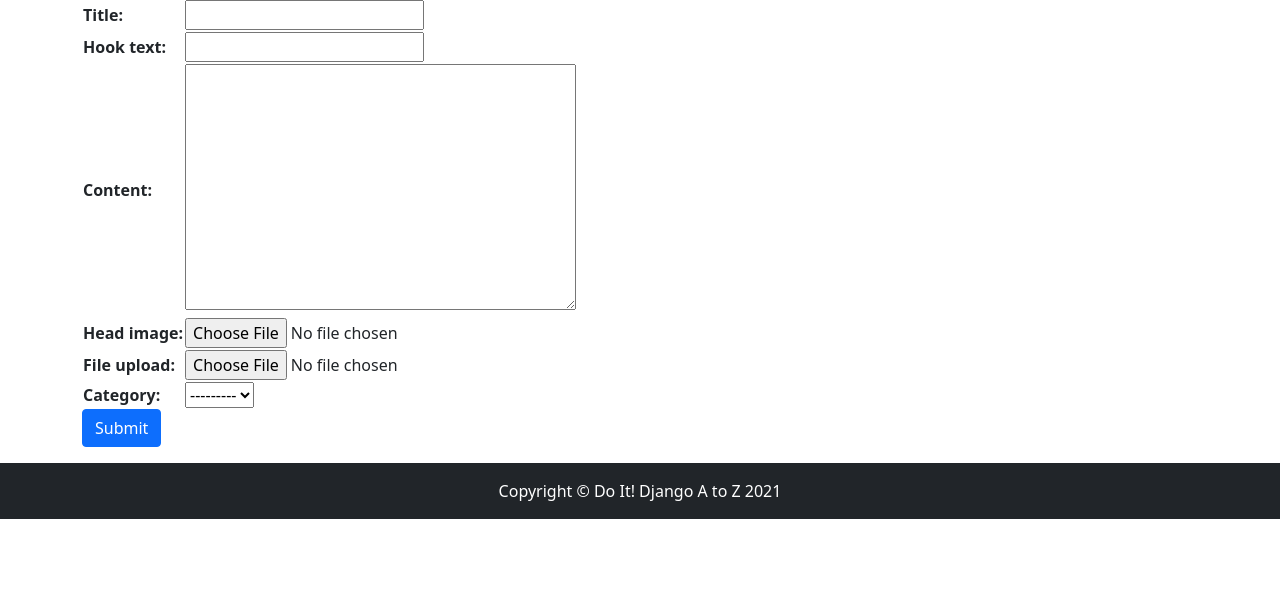
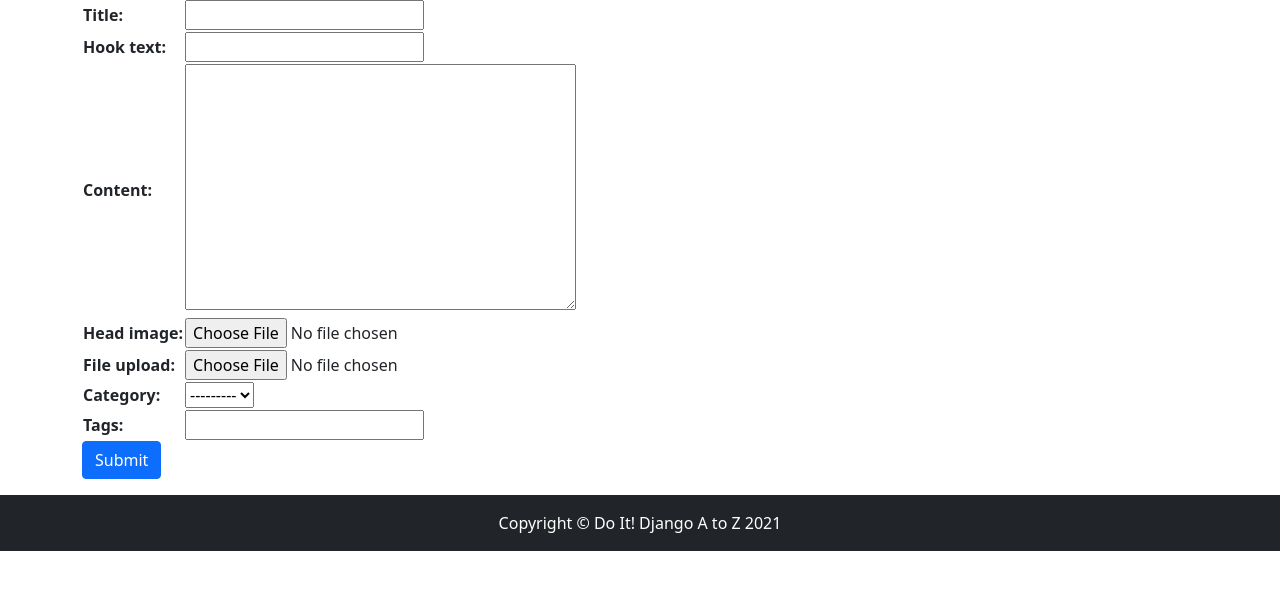
Before and after one commit to CodeDiary18/Django-and-Bootstrap_Blog, a Django app: page /blog/create_post/ in a window 1280 px wide. Shown: the part 154-744 px from the top of the page. Run offline with Django 3.2, Linux system fonts and the light colour scheme; the visitor is signed in with stand-in values (Sample User, id 1); data that the repository does not hold is empty; some libraries are stand-ins or nearby versions.

Commit message:
포스트 작성시 텍스트로 태그 지정하기

```diff
--- a/django 웹사이트/blog/templates/blog/post_form.html
+++ b/django 웹사이트/blog/templates/blog/post_form.html
@@ -6,6 +6,10 @@
     <form method="post" enctype="multipart/form-data">{% csrf_token %}
         <table>
             {{ form }}
+        <tr>
+            <th><label for="id_tags_str">Tags:</label></th>
+            <td><input type="text" name="tags_str" id="id_tags_str"></td>
+        </tr>
         </table>
         <button type="submit" class="btn btn-primary float-right">Submit</button>
     </form>
--- a/django 웹사이트/blog/views.py
+++ b/django 웹사이트/blog/views.py
@@ -3,7 +3,7 @@ from django.views.generic import ListView, DetailView, CreateView, UpdateView
 from django.contrib.auth.mixins import LoginRequiredMixin, UserPassesTestMixin
 from .models import Post, Category, Tag
 from django.core.exceptions import PermissionDenied
-
+from django.utils.text import slugify
 class PostUpdate(LoginRequiredMixin, UpdateView):
     model = Post
     fields = ['title', 'hook_text', 'content', 'head_image', 'file_upload', 'category']
@@ -56,7 +56,23 @@ class PostCreate(LoginRequiredMixin, UserPassesTestMixin, CreateView):
         current_user = self.request.user
         if current_user.is_authenticated and (current_user.is_staff or current_user.is_superuser):
             form.instance.author = current_user
-            return super(PostCreate, self).form_valid(form)
+            response = super(PostCreate, self).form_valid(form)
+
+            tags_str = self.request.POST.get('tags_str')
+            if tags_str:
+                tags_str = tags_str.strip()
+
+                tags_str = tags_str.replace(',', ';')
+                tags_list = tags_str.split(';')
+                for t in tags_list:
+                    t = t.strip()
+                    tag, is_tag_created = Tag.objects.get_or_create(name=t)
+                    if is_tag_created:
+                        tag.slug = slugify(t, allow_unicode=True)
+                        tag.save()
+                    self.object.tags.add(tag)
+            return response
+
         else:
             return redirect('/blog/')
 
```
Also changed, not shown: django 웹사이트/blog/templates/blog/post_detail.html (+4 -4 lines).
